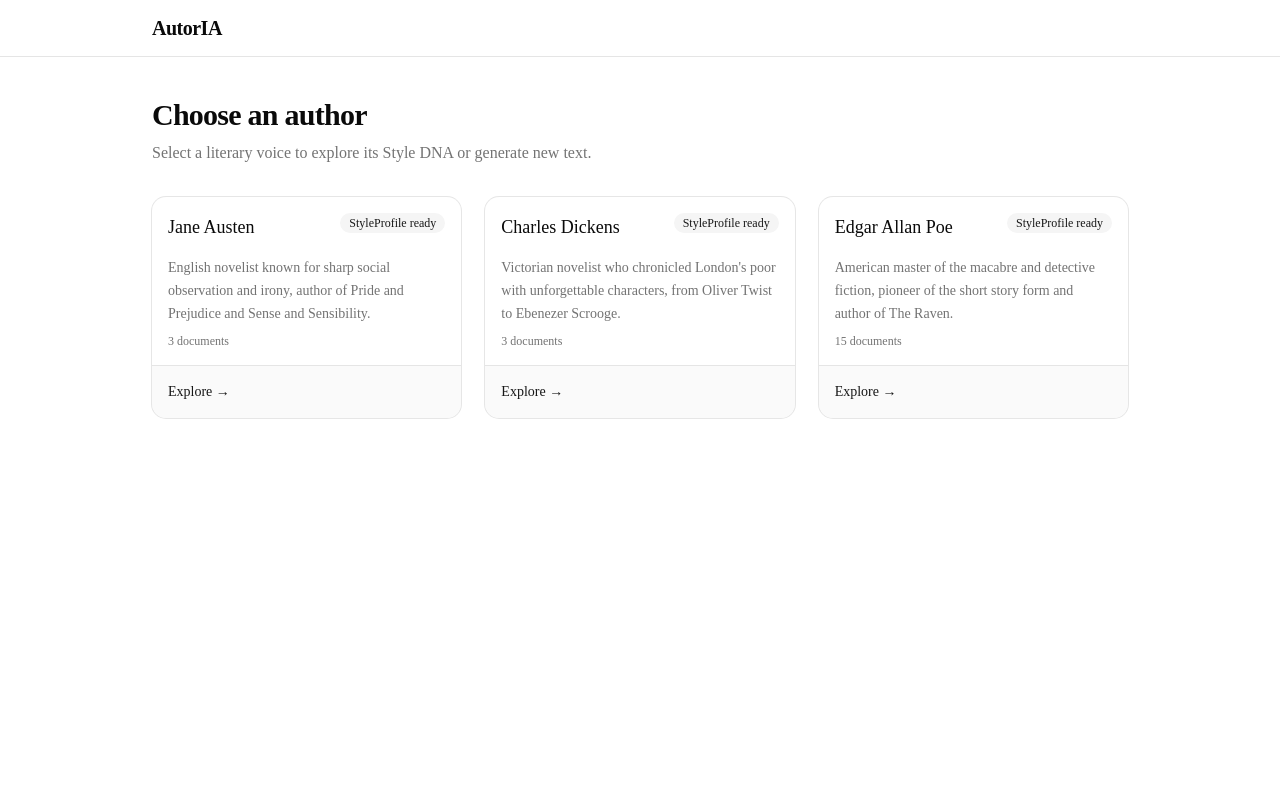
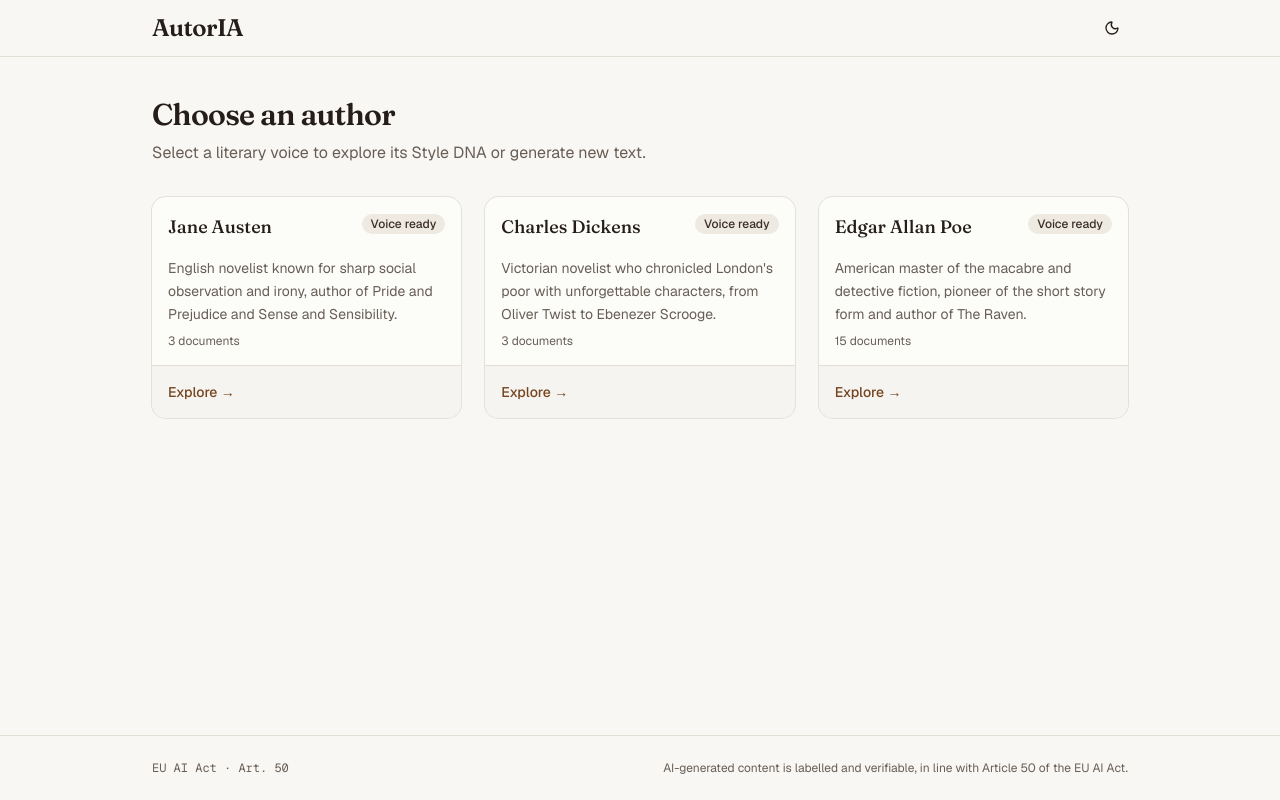
Before and after one commit to sergi-torres/AuthorAI, a Next.js app in the folder frontend/: page / in a window 1280 px wide. Built offline with nearby package versions, Linux system fonts and the light colour scheme.

Commit message:
feat(front): add design tokens, app shell with theme toggle and compliance footer

```diff
--- a/frontend/src/app/globals.css
+++ b/frontend/src/app/globals.css
@@ -7,9 +7,11 @@
 @theme inline {
   --color-background: var(--background);
   --color-foreground: var(--foreground);
-  --font-sans: var(--font-sans);
+  --font-sans: var(--font-geist-sans);
   --font-mono: var(--font-geist-mono);
-  --font-heading: var(--font-sans);
+  --font-heading: var(--font-fraunces);
+  --font-display: var(--font-fraunces);
+  --font-serif: var(--font-fraunces);
   --color-sidebar-ring: var(--sidebar-ring);
   --color-sidebar-border: var(--sidebar-border);
   --color-sidebar-accent-foreground: var(--sidebar-accent-foreground);
@@ -39,6 +41,24 @@
   --color-popover: var(--popover);
   --color-card-foreground: var(--card-foreground);
   --color-card: var(--card);
+  --color-success: var(--success);
+  --color-success-foreground: var(--success-foreground);
+  --color-success-tint: var(--success-tint);
+  --color-warning: var(--warning);
+  --color-warning-foreground: var(--warning-foreground);
+  --color-warning-tint: var(--warning-tint);
+  --color-voice: var(--voice);
+  --color-voice-tint: var(--voice-tint);
+  --color-voice-on: var(--voice-on);
+  --color-fit-generic: var(--fit-generic);
+  --color-fit-weak: var(--fit-weak);
+  --color-fit-mid: var(--fit-mid);
+  --color-fit-good: var(--fit-good);
+  --color-fit-high: var(--fit-high);
+  --color-fit-track: var(--fit-track);
+  --color-author-austen: var(--author-austen);
+  --color-author-dickens: var(--author-dickens);
+  --color-author-poe: var(--author-poe);
   --radius-sm: calc(var(--radius) * 0.6);
   --radius-md: calc(var(--radius) * 0.8);
   --radius-lg: var(--radius);
@@ -46,75 +66,159 @@
   --radius-2xl: calc(var(--radius) * 1.8);
   --radius-3xl: calc(var(--radius) * 2.2);
   --radius-4xl: calc(var(--radius) * 2.6);
+  --shadow-paper-sm:
+    0 1px 2px oklch(0.25 0.02 55 / 0.05), 0 1px 1px oklch(0.25 0.02 55 / 0.04);
+  --shadow-paper:
+    0 1px 2px oklch(0.25 0.02 55 / 0.05),
+    0 4px 12px -2px oklch(0.25 0.02 55 / 0.08);
+  --shadow-paper-lg:
+    0 2px 4px oklch(0.25 0.02 55 / 0.06),
+    0 12px 32px -8px oklch(0.25 0.02 55 / 0.14);
 }
 
 :root {
-  --background: oklch(1 0 0);
-  --foreground: oklch(0.145 0 0);
-  --card: oklch(1 0 0);
-  --card-foreground: oklch(0.145 0 0);
-  --popover: oklch(1 0 0);
-  --popover-foreground: oklch(0.145 0 0);
-  --primary: oklch(0.205 0 0);
-  --primary-foreground: oklch(0.985 0 0);
-  --secondary: oklch(0.97 0 0);
-  --secondary-foreground: oklch(0.205 0 0);
-  --muted: oklch(0.97 0 0);
-  --muted-foreground: oklch(0.556 0 0);
-  --accent: oklch(0.97 0 0);
-  --accent-foreground: oklch(0.205 0 0);
-  --destructive: oklch(0.577 0.245 27.325);
-  --border: oklch(0.922 0 0);
-  --input: oklch(0.922 0 0);
-  --ring: oklch(0.708 0 0);
-  --chart-1: oklch(0.87 0 0);
-  --chart-2: oklch(0.556 0 0);
-  --chart-3: oklch(0.439 0 0);
-  --chart-4: oklch(0.371 0 0);
-  --chart-5: oklch(0.269 0 0);
+  /* Parchment & ink */
+  --background: oklch(0.977 0.006 90);
+  --foreground: oklch(0.24 0.015 55);
+  --card: oklch(0.99 0.004 95);
+  --card-foreground: oklch(0.24 0.015 55);
+  --popover: oklch(0.99 0.004 95);
+  --popover-foreground: oklch(0.24 0.015 55);
+  /* Brand signature: sepia-bronze ink */
+  --primary: oklch(0.44 0.085 55);
+  --primary-foreground: oklch(0.985 0.006 90);
+  --secondary: oklch(0.937 0.012 85);
+  --secondary-foreground: oklch(0.31 0.02 55);
+  --muted: oklch(0.946 0.009 90);
+  --muted-foreground: oklch(0.49 0.018 60);
+  --accent: oklch(0.937 0.015 80);
+  --accent-foreground: oklch(0.31 0.02 55);
+  --destructive: oklch(0.52 0.19 27);
+  --border: oklch(0.902 0.012 80);
+  --input: oklch(0.902 0.012 80);
+  --ring: oklch(0.55 0.08 55);
   --radius: 0.625rem;
-  --sidebar: oklch(0.985 0 0);
-  --sidebar-foreground: oklch(0.145 0 0);
-  --sidebar-primary: oklch(0.205 0 0);
-  --sidebar-primary-foreground: oklch(0.985 0 0);
-  --sidebar-accent: oklch(0.97 0 0);
-  --sidebar-accent-foreground: oklch(0.205 0 0);
-  --sidebar-border: oklch(0.922 0 0);
-  --sidebar-ring: oklch(0.708 0 0);
+
+  /* State colors */
+  --success: oklch(0.5 0.11 155);
+  --success-foreground: oklch(0.985 0.01 155);
+  --success-tint: oklch(0.955 0.03 155);
+  --warning: oklch(0.62 0.12 75);
+  --warning-foreground: oklch(0.35 0.06 70);
+  --warning-tint: oklch(0.965 0.035 90);
+
+  /* Author signature palette (solid must pass AA as text on --background) */
+  --author-austen: oklch(0.52 0.13 10);
+  --author-austen-tint: oklch(0.951 0.02 10);
+  --author-austen-on: oklch(0.985 0.008 10);
+  --author-dickens: oklch(0.45 0.085 200);
+  --author-dickens-tint: oklch(0.946 0.025 200);
+  --author-dickens-on: oklch(0.985 0.01 200);
+  --author-poe: oklch(0.41 0.135 25);
+  --author-poe-tint: oklch(0.945 0.02 25);
+  --author-poe-on: oklch(0.985 0.008 25);
+
+  /* Fit-score ramp: generic gray -> clay -> amber -> moss -> seal green.
+     weak/mid/good are fill-only (fail AA as text on parchment). */
+  --fit-generic: oklch(0.6 0.02 75);
+  --fit-weak: oklch(0.6 0.135 40);
+  --fit-mid: oklch(0.72 0.13 85);
+  --fit-good: oklch(0.66 0.125 130);
+  --fit-high: oklch(0.56 0.135 152);
+  --fit-track: oklch(0.925 0.008 85);
+
+  /* Voice indirection defaults — overridden by [data-voice] below */
+  --voice: var(--primary);
+  --voice-tint: var(--secondary);
+  --voice-on: var(--primary-foreground);
+
+  /* Charts: author-coded series */
+  --chart-1: var(--author-austen);
+  --chart-2: var(--author-dickens);
+  --chart-3: var(--author-poe);
+  --chart-4: var(--primary);
+  --chart-5: oklch(0.55 0.02 70);
+
+  /* Motion */
+  --duration-fast: 150ms;
+  --duration-base: 250ms;
+  --duration-reveal: 600ms;
+  --ease-out-soft: cubic-bezier(0.22, 1, 0.36, 1);
+
+  --sidebar: var(--card);
+  --sidebar-foreground: var(--foreground);
+  --sidebar-primary: var(--primary);
+  --sidebar-primary-foreground: var(--primary-foreground);
+  --sidebar-accent: var(--accent);
+  --sidebar-accent-foreground: var(--accent-foreground);
+  --sidebar-border: var(--border);
+  --sidebar-ring: var(--ring);
 }
 
 .dark {
-  --background: oklch(0.145 0 0);
-  --foreground: oklch(0.985 0 0);
-  --card: oklch(0.205 0 0);
-  --card-foreground: oklch(0.985 0 0);
-  --popover: oklch(0.205 0 0);
-  --popover-foreground: oklch(0.985 0 0);
-  --primary: oklch(0.922 0 0);
-  --primary-foreground: oklch(0.205 0 0);
-  --secondary: oklch(0.269 0 0);
-  --secondary-foreground: oklch(0.985 0 0);
-  --muted: oklch(0.269 0 0);
-  --muted-foreground: oklch(0.708 0 0);
-  --accent: oklch(0.269 0 0);
-  --accent-foreground: oklch(0.985 0 0);
-  --destructive: oklch(0.704 0.191 22.216);
-  --border: oklch(1 0 0 / 10%);
-  --input: oklch(1 0 0 / 15%);
-  --ring: oklch(0.556 0 0);
-  --chart-1: oklch(0.87 0 0);
-  --chart-2: oklch(0.556 0 0);
-  --chart-3: oklch(0.439 0 0);
-  --chart-4: oklch(0.371 0 0);
-  --chart-5: oklch(0.269 0 0);
-  --sidebar: oklch(0.205 0 0);
-  --sidebar-foreground: oklch(0.985 0 0);
-  --sidebar-primary: oklch(0.488 0.243 264.376);
-  --sidebar-primary-foreground: oklch(0.985 0 0);
-  --sidebar-accent: oklch(0.269 0 0);
-  --sidebar-accent-foreground: oklch(0.985 0 0);
-  --sidebar-border: oklch(1 0 0 / 10%);
-  --sidebar-ring: oklch(0.556 0 0);
+  --background: oklch(0.185 0.01 55);
+  --foreground: oklch(0.945 0.008 85);
+  --card: oklch(0.225 0.012 55);
+  --card-foreground: oklch(0.945 0.008 85);
+  --popover: oklch(0.225 0.012 55);
+  --popover-foreground: oklch(0.945 0.008 85);
+  --primary: oklch(0.78 0.075 70);
+  --primary-foreground: oklch(0.22 0.02 55);
+  --secondary: oklch(0.27 0.012 55);
+  --secondary-foreground: oklch(0.93 0.01 85);
+  --muted: oklch(0.265 0.012 55);
+  --muted-foreground: oklch(0.72 0.015 75);
+  --accent: oklch(0.28 0.015 60);
+  --accent-foreground: oklch(0.945 0.008 85);
+  --destructive: oklch(0.66 0.17 25);
+  --border: oklch(1 0 0 / 12%);
+  --input: oklch(1 0 0 / 16%);
+  --ring: oklch(0.68 0.06 70);
+
+  --success: oklch(0.7 0.12 155);
+  --success-foreground: oklch(0.2 0.03 155);
+  --success-tint: oklch(0.3 0.05 155);
+  --warning: oklch(0.75 0.12 80);
+  --warning-foreground: oklch(0.92 0.06 85);
+  --warning-tint: oklch(0.3 0.05 85);
+
+  --author-austen: oklch(0.72 0.11 10);
+  --author-austen-tint: oklch(0.3 0.045 10);
+  --author-austen-on: oklch(0.185 0.02 10);
+  --author-dickens: oklch(0.73 0.09 200);
+  --author-dickens-tint: oklch(0.29 0.04 200);
+  --author-dickens-on: oklch(0.185 0.03 200);
+  --author-poe: oklch(0.68 0.13 25);
+  --author-poe-tint: oklch(0.285 0.05 25);
+  --author-poe-on: oklch(0.185 0.03 25);
+
+  --fit-generic: oklch(0.68 0.02 75);
+  --fit-weak: oklch(0.68 0.13 40);
+  --fit-mid: oklch(0.78 0.13 85);
+  --fit-good: oklch(0.74 0.125 130);
+  --fit-high: oklch(0.7 0.135 152);
+  --fit-track: oklch(0.3 0.01 60);
+
+  --chart-5: oklch(0.7 0.02 70);
+}
+
+/* Author voice theming: set data-voice="<author-id>" on any ancestor and the
+   voice-* utilities inside resolve to that author's signature palette.
+   Unknown ids simply keep the brand-signature fallback from :root. */
+[data-voice="austen"] {
+  --voice: var(--author-austen);
+  --voice-tint: var(--author-austen-tint);
+  --voice-on: var(--author-austen-on);
+}
+[data-voice="dickens"] {
+  --voice: var(--author-dickens);
+  --voice-tint: var(--author-dickens-tint);
+  --voice-on: var(--author-dickens-on);
+}
+[data-voice="poe"] {
+  --voice: var(--author-poe);
+  --voice-tint: var(--author-poe-tint);
+  --voice-on: var(--author-poe-on);
 }
 
 @layer base {
@@ -127,4 +231,54 @@
   html {
     @apply font-sans;
   }
+  ::selection {
+    background-color: var(--accent);
+  }
 }
+
+/* Motion vocabulary — see docs/design-system.md §5 */
+@keyframes fit-grow {
+  from {
+    width: 0;
+  }
+}
+@keyframes fade-rise {
+  from {
+    opacity: 0;
+    transform: translateY(8px);
+  }
+}
+@keyframes stamp-in {
+  0% {
+    opacity: 0;
+    transform: scale(1.08);
+  }
+  60% {
+    opacity: 1;
+    transform: scale(0.985);
+  }
+  100% {
+    opacity: 1;
+    transform: scale(1);
+  }
+}
+
+@layer utilities {
+  .animate-fit-grow {
+    animation: fit-grow var(--duration-reveal) var(--ease-out-soft) both;
+  }
+  .animate-fade-rise {
+    animation: fade-rise var(--duration-base) var(--ease-out-soft) both;
+  }
+  .animate-stamp-in {
+    animation: stamp-in 400ms var(--ease-out-soft) both;
+  }
+}
+
+@media (prefers-reduced-motion: reduce) {
+  .animate-fit-grow,
+  .animate-fade-rise,
+  .animate-stamp-in {
+    animation: none;
+  }
+}
--- a/frontend/src/app/layout.tsx
+++ b/frontend/src/app/layout.tsx
@@ -1,8 +1,12 @@
 import type { Metadata } from "next";
-import { Geist, Geist_Mono } from "next/font/google";
+import { Fraunces, Geist, Geist_Mono } from "next/font/google";
 import Link from "next/link";
 import "./globals.css";
+import { ThemeToggle } from "@/components/ThemeToggle";
 import { en } from "@/lib/i18n/en";
+
+/* Runs before paint so a stored/system dark preference never flashes light. */
+const themeInitScript = `(function(){try{var t=localStorage.getItem("autoria-theme");if(t==="dark"||(!t&&matchMedia("(prefers-color-scheme: dark)").matches))document.documentElement.classList.add("dark")}catch(e){}})()`;
 
 const geistSans = Geist({
   variable: "--font-geist-sans",
@@ -12,6 +16,13 @@ const geistSans = Geist({
 const geistMono = Geist_Mono({
   variable: "--font-geist-mono",
   subsets: ["latin"],
+});
+
+const fraunces = Fraunces({
+  variable: "--font-fraunces",
+  subsets: ["latin"],
+  axes: ["opsz"],
+  display: "swap",
 });
 
 export const metadata: Metadata = {
@@ -27,23 +38,37 @@ export default function RootLayout({
   return (
     <html
       lang="en"
-      className={`${geistSans.variable} ${geistMono.variable} h-full antialiased`}
+      suppressHydrationWarning
+      className={`${geistSans.variable} ${geistMono.variable} ${fraunces.variable} h-full antialiased`}
     >
       <body className="min-h-full flex flex-col bg-background text-foreground">
-        <header className="sticky top-0 z-50 border-b border-border bg-background/95 backdrop-blur">
-          <div className="mx-auto flex h-14 max-w-5xl items-center px-6">
+        <script dangerouslySetInnerHTML={{ __html: themeInitScript }} />
+        <header className="sticky top-0 z-50 border-b border-border bg-background/90 backdrop-blur">
+          <div className="mx-auto flex h-14 max-w-5xl items-center justify-between px-6">
             <Link
               href="/"
-              className="font-heading text-xl font-semibold tracking-tight focus-visible:outline-none focus-visible:ring-2 focus-visible:ring-ring rounded"
+              className="font-heading text-2xl font-semibold tracking-tight focus-visible:outline-none focus-visible:ring-2 focus-visible:ring-ring rounded"
             >
               {en.app.title}
             </Link>
+            <ThemeToggle />
           </div>
         </header>
 
         <main className="mx-auto w-full max-w-5xl flex-1 px-6 py-10">
           {children}
         </main>
+
+        <footer className="border-t border-border">
+          <div className="mx-auto flex max-w-5xl flex-col gap-1 px-6 py-6 sm:flex-row sm:items-baseline sm:justify-between sm:gap-6">
+            <span className="shrink-0 font-mono text-xs text-muted-foreground">
+              {en.app.compliance}
+            </span>
+            <p className="text-xs text-muted-foreground sm:text-right">
+              {en.app.complianceNote}
+            </p>
+          </div>
+        </footer>
       </body>
     </html>
   );
--- /dev/null
+++ b/frontend/src/components/ThemeToggle.tsx
@@ -0,0 +1,37 @@
+"use client";
+
+import { Moon, Sun } from "lucide-react";
+
+import { Button } from "@/components/ui/button";
+import { en } from "@/lib/i18n/en";
+
+const STORAGE_KEY = "autoria-theme";
+
+/**
+ * Light/dark switch. The initial class is set before paint by the inline
+ * script in layout.tsx; icon visibility is pure CSS (dark: variant), so this
+ * component needs no state and cannot mismatch on hydration.
+ */
+export function ThemeToggle() {
+  function toggle() {
+    const isDark = document.documentElement.classList.toggle("dark");
+    try {
+      localStorage.setItem(STORAGE_KEY, isDark ? "dark" : "light");
+    } catch {
+      /* storage unavailable (private mode) — theme still toggles for the session */
+    }
+  }
+
+  return (
+    <Button
+      variant="ghost"
+      size="icon"
+      onClick={toggle}
+      aria-label={en.theme.toggle}
+      title={en.theme.toggle}
+    >
+      <Moon className="dark:hidden" aria-hidden="true" />
+      <Sun className="hidden dark:block" aria-hidden="true" />
+    </Button>
+  );
+}
--- a/frontend/src/lib/i18n/en.ts
+++ b/frontend/src/lib/i18n/en.ts
@@ -8,6 +8,14 @@ export const en = {
     title: "AutorIA",
     tagline:
       "AI-powered authorship studio — generate text in the voice of great authors.",
+    compliance: "EU AI Act · Art. 50",
+    complianceNote:
+      "AI-generated content is labelled and verifiable, in line with Article 50 of the EU AI Act.",
+  },
+
+  hero: {
+    title: "Every voice leaves a signature.",
+    lead: "AutorIA learns an author's Style DNA from their texts and writes new passages in that voice — side by side with a vanilla model, so the difference is plain to see.",
   },
 
   nav: {
@@ -28,7 +36,58 @@ export const en = {
   },
 
   badge: {
-    styleProfileReady: "StyleProfile ready",
+    styleProfileReady: "Voice ready",
+  },
+
+  addAuthor: {
+    cta: "Add your voice",
+    subtitle: "Upload your texts to extract your Style DNA",
+    nameLabel: "Author name",
+    namePlaceholder: "e.g. María García",
+    fileLabel: "Corpus file (.txt or .md)",
+    fileButton: "Choose file",
+    fileEmpty: "No file selected",
+    submit: "Upload & analyze",
+    cancel: "Cancel",
+    submitting: "Uploading corpus…",
+    successTitle: "Corpus received",
+    successNote:
+      "Style DNA is being computed — your author card will be ready shortly.",
+    stillProcessing:
+      "Still processing — your card will appear once the analysis finishes.",
+    readyTitle: "Voice ready",
+    readyNote: (name: string) => `${name} is now in the author gallery.`,
+    addAnother: "Add another voice",
+    error: "Upload failed — check that the API is running and try again.",
+    validationError: "Enter a name and choose a .txt or .md file.",
+    customBio: "Custom voice — Style DNA extracted from your uploaded corpus.",
+  },
+
+  theme: {
+    toggle: "Toggle dark mode",
+  },
+
+  studio: {
+    vanillaLabel: "Llama 3.3 · vanilla",
+    voiceLabel: (author: string) => `AutorIA · ${author} voice`,
+    fitCaptionGeneric: (score: number) => `${score}% generic`,
+    fitCaptionVoice: (score: number, author: string) =>
+      `${score}% ${author}-fit`,
+    fitPending: "Style fit — pending",
+    generating: "Generating baseline…",
+    generatingVoice: (author: string) => `Writing in ${author}'s voice…`,
+    generationError: "Generation failed — the model may be unavailable.",
+    generationTimeout: "The model is taking longer than expected.",
+    retry: "Retry",
+    latency: (ms: number) => `${(ms / 1000).toFixed(1)} s`,
+    vocabLegend: (author: string) =>
+      `Highlights mark ${author}'s signature vocabulary`,
+  },
+
+  verify: {
+    verifiedTitle: "Verified",
+    verifiedSubtitle: "This Authorship Passport is authentic and untampered.",
+    invalidTitle: "Verification failed",
   },
 } as const;
 
```
